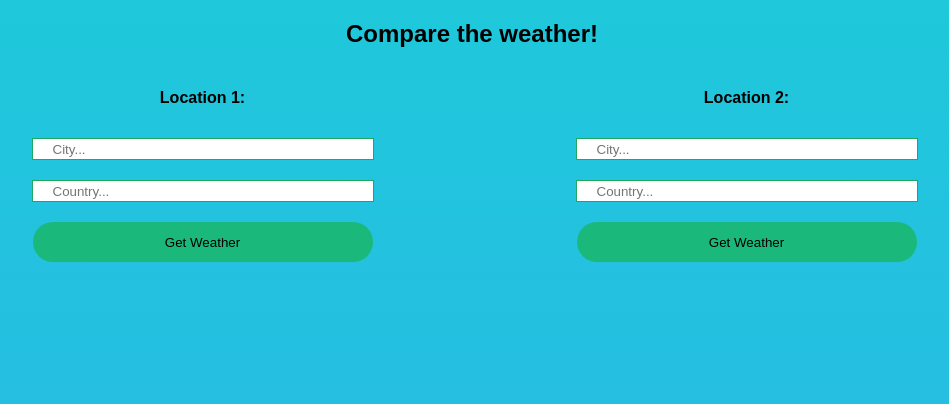
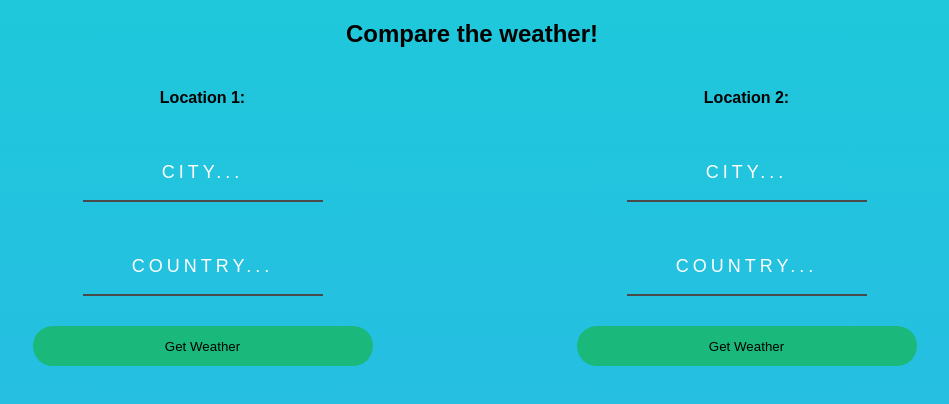
Before and after one commit to samgraymedia/Weather-Compare, a React (Create React App) app: page / in a window 1280 px wide. Shown: the top 404 px of the page, without its empty margins (168-1117 px from the left). Built offline with nearby package versions, Linux system fonts and the light colour scheme.

Commit message:
input style update

```diff
--- a/src/components/Form.js
+++ b/src/components/Form.js
@@ -5,8 +5,14 @@ class Form extends React.Component{
     return(
       <form className="col col-2" onSubmit={this.props.getWeather}>
       <h4>Location 1:</h4>
-        <input type="text" name="city" placeholder="City..."/>
-        <input type="text" name="country" placeholder="Country..."/>
+        <label>
+          <input type="text" name="city" placeholder=" "/>
+          <div class="label-txt">City...</div>
+        </label>
+        <label>
+          <input type="text" name="country" placeholder=" "/>
+          <div class="label-txt">Country...</div>
+        </label>
         <button>Get Weather</button>
       </form>
     );
--- a/src/components/OtherForm.js
+++ b/src/components/OtherForm.js
@@ -5,8 +5,14 @@ class OtherForm extends React.Component{
     return(
       <form className="col col-2" onSubmit={this.props.getOtherWeather}>
       <h4>Location 2:</h4>
-        <input type="text" name="otherCity" placeholder="City..."/>
-        <input type="text" name="otherCountry" placeholder="Country..."/>
+        <label>
+          <input type="text" name="otherCity" placeholder=" "/>
+          <div class="label-txt">City...</div>
+        </label>
+        <label>
+          <input type="text" placeholder=" " name="otherCountry"/>
+          <div class="label-txt">Country...</div>
+        </label>
         <button>Get Weather</button>
       </form>
     );
--- a/src/index.css
+++ b/src/index.css
@@ -126,16 +126,57 @@ body {
   display: block;
 }
 
+label {
+  display: block;
+  padding-top: 20px;
+  text-align: center;
+}
 input {
-  width: 300px;
-  padding: 0 20px;
-  border: 1px solid #20a85f;
-  height: 20px;
-  margin: 10px 0;
-  transition: all 0.3 ease-in-out;
+  width: 200px;
+  padding: 10px 20px;
+  background: none;
+  border: 0;
+  border-bottom: 2px solid #4A4A4A;
+  font-size: 28px;
+  outline: none;
+  color: #4A4A4A;
+  text-align: center;
+  -webkit-transition: all .3s;
+  transition: all .3s;
+  text-overflow: ellipsis;
 }
-input:focus{
-  height: 30px;
+input:focus {
+  width: 400px;
+}
+input:focus + .label-txt {
+  font-size: 13px;
+  -webkit-transform: translateY(-70px);
+          transform: translateY(-70px);
+  -webkit-transition: all .3s;
+  transition: all .3s;
+  color: #9B9B9B;
+}
+input:focus + .label-txt {
+  font-size: 13px;
+  -webkit-transform: translateY(-70px);
+          transform: translateY(-70px);
+}
+input:not(:placeholder-shown) + .label-txt {
+  font-size: 13px;
+  -webkit-transform: translateY(-70px);
+          transform: translateY(-70px);
+}
+
+.label-txt {
+  color: #fff;
+  font-size: 18px;
+  line-height: 20px;
+  text-transform: uppercase;
+  letter-spacing: 4px;
+  -webkit-transform: translateY(-40px);
+          transform: translateY(-40px);
+  -webkit-transition: all .3s;
+  transition: all .3s;
 }
 
 button {
```
